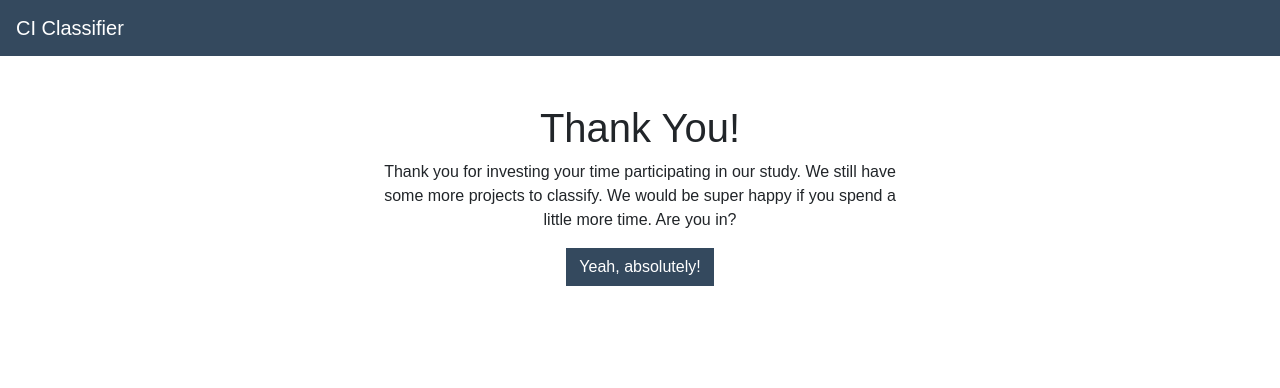
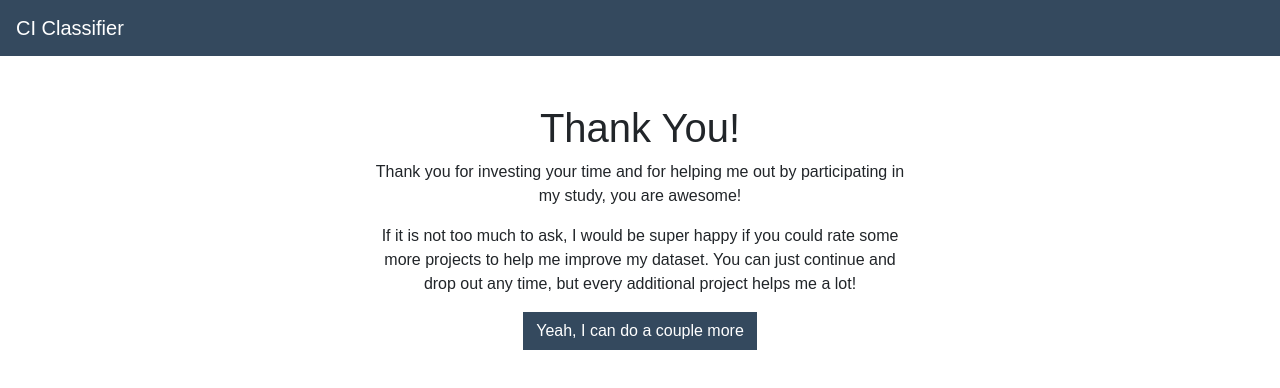
Before and after one commit to cinder-config/classification-frontend, a Nuxt app: page /thanks in a window 1280 px wide. Shown: the top 388 px of the page. Built offline with nearby package versions, Linux system fonts and the light colour scheme.

Commit message:
Frontend Work
Signed-off-by: Timothy Zemp <timothy.zemp@gmail.com>

```diff
--- a/pages/classify.vue
+++ b/pages/classify.vue
@@ -2,7 +2,8 @@
     <b-container class="mt-5">
         <div class="progress-wrapper mb-5" v-if="this.$store.state.counter < this.amountOfClassifications">
             <div class="text-center">
-                <p v-if="false" class="small mb-1">Evaluation {{ this.$store.state.counter }} out of {{ this.amountOfClassifications
+                <p v-if="false" class="small mb-1">Evaluation {{ this.$store.state.counter }} out of {{
+                    this.amountOfClassifications
                     }}.</p>
             </div>
             <b-progress :value="this.$store.state.counter" :max="this.amountOfClassifications" show-value
@@ -61,9 +62,9 @@
                             <h6>What to do?</h6>
                         </div>
                         <div class="box-body">
-                            <p>We want to assess the seriousnes of the given project. Please check the repository, the
-                                CI configuration as
-                                well as the Travis-CI page to answer the questions below.</p>
+                            <p>We would like to know what you think about the linked project and the adopted CI
+                                practices. Please check the repository, the TravisCI configuration, as well as the
+                                TravisCI page and then answer the questions below."</p>
                         </div>
                     </div>
                 </b-col>
@@ -138,11 +139,11 @@
         project: {},
         classification: {},
         questions: {
-          serious: 'Do you think that this is a serious software project (e.g. not a study project)?',
-          tailored: 'Do you think that the configuration looks customized to the project\'s needs? (i.e. not template-like)?',
-          integrated: 'Do you think that the project integrates Travis-CI in their development process?',
-          interesting: 'Do you think that this configuration can be interesting (e.g learn something new) to other developers?',
-          include: 'Do you think that this configuration is a good example of a serious engineered configuration?',
+          serious: 'Do you think the linked repository contains a serious software project (in contrast to, for example, study projects or examples)?',
+          integrated: 'Do you get the impression that TravisCI is an important part of the project’s development process?',
+          tailored: 'Does the TravisCI configuration look customized to the project\'s needs, i.e., is it more than a template or a stub?',
+          interesting: 'Is this TravisCI configuration interesting for you or could it be interesting for others, for example, to learn something new?',
+          include: 'Would you say that this TravisCI configuration is a good example of a genuine CI pipeline?',
         },
         evaluation: {
           serious: null,
--- a/pages/thanks.vue
+++ b/pages/thanks.vue
@@ -4,9 +4,9 @@
             <b-col cols="6" offset="3">
                 <div class="text-center">
                     <h1>Thank You!</h1>
-                    <p>Thank you for investing your time participating in our study. We still have some more projects to
-                        classify. We would be super happy if you spend a little more time. Are you in?</p>
-                    <button v-on:click="moreProjects" class="btn btn-primary">Yeah, absolutely!</button>
+                    <p>Thank you for investing your time and for helping me out by participating in my study, you are awesome!</p>
+                    <p>If it is not too much to ask, I would be super happy if you could rate some more projects to help me improve my dataset. You can just continue and drop out any time, but every additional project helps me a lot!</p>
+                    <button v-on:click="moreProjects" class="btn btn-primary">Yeah, I can do a couple more</button>
                 </div>
             </b-col>
         </b-row>
```
